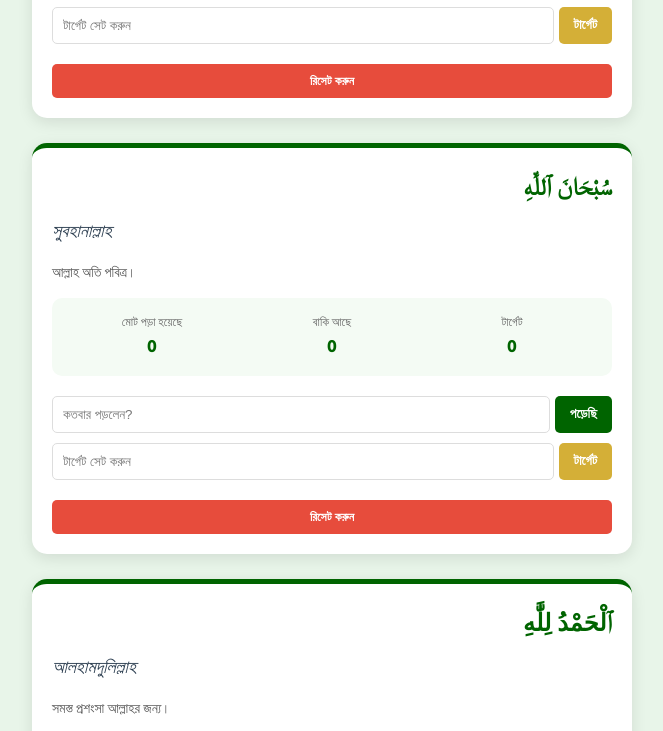
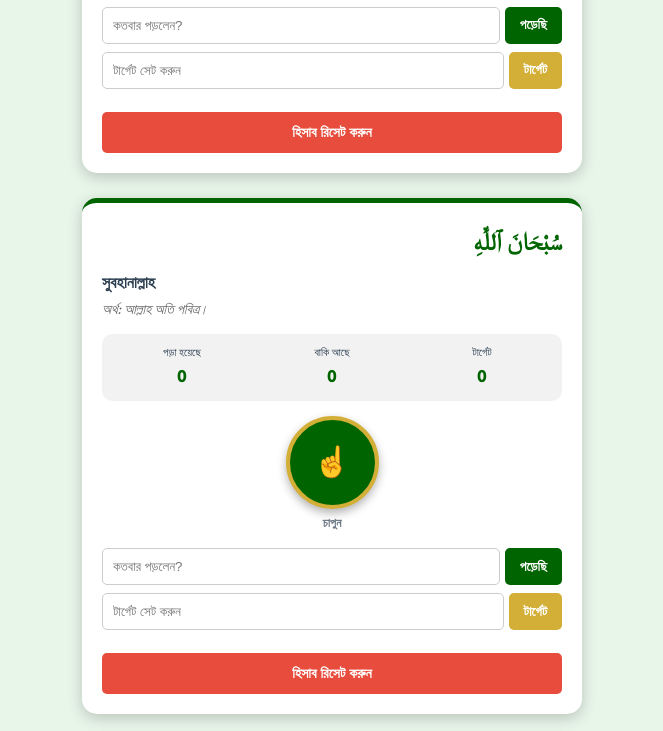
Before and after one commit to riadulislambishal/Digital-Tasbeeh-Counter, a plain HTML site: page index.html in a window 1280 px wide. Shown: the part 518-1249 px from the top of the page, without its empty margins (308-971 px from the left). Drawn offline with Linux system fonts and the light colour scheme.

Commit message:
Update index.html
Tasbeen vibration button added

```diff
--- a/index.html
+++ b/index.html
@@ -3,283 +3,239 @@
 <head>
     <meta charset="UTF-8">
     <meta name="viewport" content="width=device-width, initial-scale=1.0">
-    <title>ডিজিটাল তাসবিহ - কালিমা ও জিকির</title>
+    <title>ডিজিটাল তাসবিহ - রিয়াদুল ইসলাম</title>
     <link href="https://fonts.googleapis.com/css2?family=Hind+Siliguri:wght@300;500;700&display=swap" rel="stylesheet">
     <style>
         :root {
             --primary-color: #006400;
-            --secondary-color: #f4fbf4;
+            --bg-color: #e8f5e9;
+            --card-bg: #ffffff;
+            --text-color: #2c3e50;
             --accent-color: #d4af37;
-            --text-dark: #2c3e50;
+        }
+
+        .dark-mode {
+            --primary-color: #2ecc71;
+            --bg-color: #1a1a1a;
+            --card-bg: #2c2c2c;
+            --text-color: #ecf0f1;
         }
 
         body {
             font-family: 'Hind Siliguri', sans-serif;
-            background-color: #e8f5e9;
-            margin: 0;
-            padding: 20px;
-            display: flex;
-            flex-direction: column;
-            align-items: center;
+            background-color: var(--bg-color);
+            color: var(--text-color);
+            margin: 0; padding: 20px;
+            transition: 0.3s;
+            display: flex; flex-direction: column; align-items: center;
         }
 
-        .header {
-            text-align: center;
-            color: var(--primary-color);
-            margin-bottom: 30px;
+        .header { text-align: center; margin-bottom: 20px; }
+        .header h1 { margin-bottom: 5px; font-size: 24px; }
+        .dev-name { font-size: 13px; margin: 0; opacity: 0.8; }
+
+        .top-controls { display: flex; gap: 10px; margin-bottom: 20px; }
+
+        .container { width: 100%; max-width: 500px; }
+
+        .card {
+            background: var(--card-bg);
+            border-radius: 15px; padding: 20px;
+            margin-bottom: 25px; box-shadow: 0 4px 15px rgba(0,0,0,0.2);
+            border-top: 5px solid var(--primary-color);
+            position: relative;
         }
 
-        .container {
-            width: 100%;
-            max-width: 600px;
-        }
-
-        .card {
-            background: white;
-            border-radius: 15px;
-            padding: 20px;
-            margin-bottom: 25px;
-            box-shadow: 0 4px 15px rgba(0,0,0,0.1);
-            border-top: 5px solid var(--primary-color);
-        }
-
-        .arabic {
-            font-size: 24px;
-            text-align: right;
-            color: var(--primary-color);
-            margin-bottom: 10px;
-            font-weight: bold;
-        }
-
-        .bangla {
-            font-size: 18px;
-            color: var(--text-dark);
-            margin-bottom: 15px;
-            font-style: italic;
-        }
+        .arabic { font-size: 24px; text-align: right; color: var(--primary-color); font-weight: bold; margin-bottom: 8px; }
+        .pronunciation { font-size: 16px; font-weight: bold; color: var(--text-color); margin-bottom: 4px; }
+        .meaning { font-size: 14px; color: #666; font-style: italic; margin-bottom: 15px; line-height: 1.4; }
 
         .stats-grid {
-            display: grid;
-            grid-template-columns: 1fr 1fr 1fr;
-            gap: 10px;
-            background: var(--secondary-color);
-            padding: 15px;
-            border-radius: 10px;
-            margin-bottom: 20px;
+            display: grid; grid-template-columns: 1fr 1fr 1fr;
+            gap: 10px; background: rgba(0,0,0,0.05);
+            padding: 10px; border-radius: 10px; margin: 15px 0;
             text-align: center;
         }
 
-        .stat-box span {
-            display: block;
-            font-size: 12px;
-            color: #666;
+        .stat-box span { display: block; font-size: 11px; }
+        .stat-box strong { font-size: 18px; color: var(--primary-color); }
+
+        .tap-area { display: flex; flex-direction: column; align-items: center; margin-bottom: 15px; }
+
+        .main-tap-btn {
+            width: 85px; height: 85px;
+            background: var(--primary-color);
+            color: white; border: 4px solid var(--accent-color);
+            border-radius: 50%; font-size: 30px;
+            display: flex; align-items: center; justify-content: center;
+            cursor: pointer; box-shadow: 0 4px 10px rgba(0,0,0,0.3);
+            transition: transform 0.1s;
+        }
+        .main-tap-btn:active { transform: scale(0.9); }
+
+        .tap-text { font-size: 12px; color: var(--text-color); margin-top: 5px; font-weight: bold; opacity: 0.7; }
+
+        .input-group { display: flex; gap: 5px; margin-bottom: 8px; }
+        input { flex: 1; padding: 10px; border-radius: 5px; border: 1px solid #ccc; background: var(--card-bg); color: var(--text-color); }
+
+        button { border: none; border-radius: 5px; cursor: pointer; font-weight: bold; transition: 0.3s; }
+        .btn-action { background: var(--primary-color); color: white; padding: 10px 15px; }
+        .btn-gold { background: var(--accent-color); color: white; padding: 10px 15px; }
+        .btn-share { background: #3498db; color: white; padding: 8px 15px; font-size: 13px; }
+        .btn-mode { background: #34495e; color: white; padding: 8px 15px; font-size: 13px; }
+
+        .btn-reset-large {
+            width: 100%; padding: 12px;
+            background-color: #e74c3c; color: white;
+            margin-top: 15px; font-size: 14px;
         }
 
-        .stat-box strong {
-            font-size: 18px;
-            color: var(--primary-color);
-        }
-
-        .controls {
-            display: flex;
-            flex-direction: column;
-            gap: 10px;
-        }
-
-        .input-group {
-            display: flex;
-            gap: 5px;
-        }
-
-        input {
-            flex: 1;
-            padding: 10px;
-            border: 1px solid #ddd;
-            border-radius: 5px;
-            outline: none;
-        }
-
-        button {
-            padding: 10px 15px;
-            border: none;
-            border-radius: 5px;
-            cursor: pointer;
-            font-weight: bold;
-            transition: 0.3s;
-        }
-
-        .btn-add { background-color: var(--primary-color); color: white; }
-        .btn-target { background-color: var(--accent-color); color: white; }
-        .btn-reset { background-color: #e74c3c; color: white; font-size: 12px; margin-top: 10px; }
-
-        button:hover { opacity: 0.8; }
-
-        .celebration {
-            color: #27ae60;
-            font-weight: bold;
-            display: none;
-            text-align: center;
-            margin-top: 10px;
-        }
+        .celebration { color: #27ae60; font-weight: bold; display: none; text-align: center; margin: 10px 0; }
     </style>
 </head>
 <body>
 
+    <div class="top-controls">
+        <button class="btn-mode" onclick="toggleDarkMode()">🌓 ডার্ক মোড</button>
+        <button class="btn-share" onclick="shareApp()">🔗 শেয়ার করুন</button>
+    </div>
+
     <div class="header">
         <h1>ডিজিটাল তাসবিহ কাউন্টার</h1>
-
-    <p style="font-size: 13px; margin: 0; color: #555; opacity: 0.8;">
-        Developed By: <span style="color: var(--primary-color); font-weight: bold;">রিয়াদুল ইসলাম</span>
-
-</div>
-  <p>আপনার প্রতিদিনের জিকির ও আমল সংরক্ষণ করুন</p>
+        <p class="dev-name">Developed By: <span style="color: var(--primary-color); font-weight: bold;">রিয়াদুল ইসলাম</span></p>
     </div>
 
-    <div class="container" id="app">
-        </div>
+    <div id="app" class="container"></div>
 
     <script>
-        // তাসবিহ ডাটাবেজ
         const tasbeehs = [
             {
                 id: 'kalima',
-                arabic: 'لَا إِلٰهَ إِلَّا اللهُ مُحَمَّدٌ رَسُولُ اللهِ',
-                bangla: 'লা-ইলাহা ইল্লাল্লাহু মুহাম্মাদুর রাসুলুল্লাহ',
-                translation: 'আল্লাহ ছাড়া কোনো উপাস্য নেই, মুহাম্মদ (সা.) আল্লাহর রাসুল।'
+                ar: 'لَا إِلٰهَ إِلَّا اللهُ مُحَمَّدٌ رَسُولُ اللهِ',
+                bn: 'লা-ইলাহা ইল্লাল্লাহু মুহাম্মাদুর রাসুলুল্লাহ',
+                mean: 'আল্লাহ ছাড়া কোনো উপাস্য নেই, মুহাম্মদ (সা.) আল্লাহর প্রেরিত রাসুল।'
             },
             {
-                id: 'subhanallah',
-                arabic: 'سُبْحَانَ ٱللَّٰهِ',
-                bangla: 'সুবহানাল্লাহ',
-                translation: 'আল্লাহ অতি পবিত্র।'
+                id: 'subhan',
+                ar: 'سُبْحَانَ ٱللَّٰهِ',
+                bn: 'সুবহানাল্লাহ',
+                mean: 'আল্লাহ অতি পবিত্র।'
             },
             {
-                id: 'alhamdulillah',
-                arabic: 'ٱلْحَمْدُ لِلَّٰهِ',
-                bangla: 'আলহামদুলিল্লাহ',
-                translation: 'সমস্ত প্রশংসা আল্লাহর জন্য।'
+                id: 'alhamd',
+                ar: 'ٱلْحَمْدُ لِلَّٰهِ',
+                bn: 'আলহামদুলিল্লাহ',
+                mean: 'সমস্ত প্রশংসা আল্লাহর জন্য।'
             },
             {
                 id: 'allahuakbar',
-                arabic: 'ٱللَّٰهُ أَكْبَرُ',
-                bangla: 'আল্লাহু আকবার',
-                translation: 'আল্লাহ সবচেয়ে মহান।'
+                ar: 'ٱللَّٰهُ أَكْبَرُ',
+                bn: 'আল্লাহু আকবার',
+                mean: 'আল্লাহ সবচেয়ে মহান।'
             },
             {
                 id: 'istigfar',
-                arabic: 'أَسْتَغْفِرُ ٱللَّٰهَ',
-                bangla: 'আস্তাগফিরুল্লাহ',
-                translation: 'আমি আল্লাহর কাছে ক্ষমা চাই।'
+                ar: 'أَسْتَغْفِرُ ٱللَّٰهَ',
+                bn: 'আস্তাগফিরুল্লাহ',
+                mean: 'আমি আল্লাহর কাছে ক্ষমা চাই।'
             }
         ];
 
-        // অ্যাপ লোড করা
         function initApp() {
             const container = document.getElementById('app');
+            tasbeehs.forEach(item => {
+                const total = localStorage.getItem(`${item.id}_total`) || 0;
+                const target = localStorage.getItem(`${item.id}_target`) || 0;
+                const rem = Math.max(0, target - total);
 
-            tasbeehs.forEach(item => {
-                // লোকাল স্টোরেজ থেকে ডাটা আনা
-                const savedTotal = localStorage.getItem(`${item.id}_total`) || 0;
-                const savedTarget = localStorage.getItem(`${item.id}_target`) || 0;
-                const remaining = Math.max(0, savedTarget - savedTotal);
+                container.innerHTML += `
+                    <div class="card">
+                        <div class="arabic">${item.ar}</div>
+                        <div class="pronunciation">${item.bn}</div>
+                        <div class="meaning">অর্থ: ${item.mean}</div>
 
-                const card = document.createElement('div');
-                card.className = 'card';
-                card.innerHTML = `
-                    <div class="arabic">${item.arabic}</div>
-                    <div class="bangla">${item.bangla}</div>
-                    <p style="font-size: 14px; color: #555;">${item.translation}</p>
+                        <div class="stats-grid">
+                            <div class="stat-box"><span>পড়া হয়েছে</span><strong id="total-${item.id}">${total}</strong></div>
+                            <div class="stat-box"><span>বাকি আছে</span><strong id="rem-${item.id}">${rem}</strong></div>
+                            <div class="stat-box"><span>টার্গেট</span><strong id="tar-${item.id}">${target}</strong></div>
+                        </div>
 
-                    <div class="stats-grid">
-                        <div class="stat-box">
-                            <span>মোট পড়া হয়েছে</span>
-                            <strong id="total-${item.id}">${savedTotal}</strong>
+                        <div class="tap-area">
+                            <div class="main-tap-btn" onclick="tapOne('${item.id}')">☝️</div>
+                            <div class="tap-text">চাপুন</div>
                         </div>
-                        <div class="stat-box">
-                            <span>বাকি আছে</span>
-                            <strong id="rem-${item.id}">${remaining}</strong>
-                        </div>
-                        <div class="stat-box">
-                            <span>টার্গেট</span>
-                            <strong id="tar-${item.id}">${savedTarget}</strong>
-                        </div>
-                    </div>
 
-                    <div class="controls">
+                        <div id="msg-${item.id}" class="celebration">মাশাআল্লাহ! টার্গেট পূর্ণ হয়েছে।</div>
+
                         <div class="input-group">
-                            <input type="number" id="input-add-${item.id}" placeholder="কতবার পড়লেন?">
-                            <button class="btn-add" onclick="addCount('${item.id}')">পড়েছি</button>
+                            <input type="number" id="in-add-${item.id}" placeholder="কতবার পড়লেন?">
+                            <button class="btn-action" onclick="addBulk('${item.id}')">পড়েছি</button>
                         </div>
                         <div class="input-group">
-                            <input type="number" id="input-target-${item.id}" placeholder="টার্গেট সেট করুন">
-                            <button class="btn-target" onclick="setTarget('${item.id}')">টার্গেট</button>
+                            <input type="number" id="in-tar-${item.id}" placeholder="টার্গেট সেট করুন">
+                            <button class="btn-gold" onclick="setTarget('${item.id}')">টার্গেট</button>
                         </div>
-                        <div id="msg-${item.id}" class="celebration">মাশাআল্লাহ! টার্গেট পূর্ণ হয়েছে।</div>
-                        <button class="btn-reset" onclick="resetCount('${item.id}')">রিসেট করুন</button>
+                        <button class="btn-reset-large" onclick="reset('${item.id}')">হিসাব রিসেট করুন</button>
                     </div>
                 `;
-                container.appendChild(card);
-                checkTarget(item.id);
+            });
+            checkAllTargets();
+        }
+
+        window.tapOne = function(id) {
+            if (navigator.vibrate) navigator.vibrate(50);
+            let total = parseInt(localStorage.getItem(`${id}_total`) || 0);
+            total++;
+            updateUI(id, total);
+        }
+
+        window.addBulk = function(id) {
+            const input = document.getElementById(`in-add-${id}`);
+            const val = parseInt(input.value);
+            if (!val || val <= 0) return;
+            let total = parseInt(localStorage.getItem(`${id}_total`) || 0);
+            total += val;
+            updateUI(id, total);
+            input.value = '';
+        }
+
+        window.setTarget = function(id) {
+            const val = parseInt(document.getElementById(`in-tar-${id}`).value);
+            localStorage.setItem(`${id}_target`, val || 0);
+            location.reload();
+        }
+
+        function updateUI(id, total) {
+            localStorage.setItem(`${id}_total`, total);
+            document.getElementById(`total-${id}`).innerText = total;
+            const target = parseInt(localStorage.getItem(`${id}_target`) || 0);
+            document.getElementById(`rem-${id}`).innerText = Math.max(0, target - total);
+            if (target > 0 && total >= target) document.getElementById(`msg-${id}`).style.display = 'block';
+        }
+
+        function checkAllTargets() {
+            tasbeehs.forEach(item => {
+                const total = parseInt(localStorage.getItem(`${item.id}_total`) || 0);
+                const target = parseInt(localStorage.getItem(`${item.id}_target`) || 0);
+                if (target > 0 && total >= target) document.getElementById(`msg-${item.id}`).style.display = 'block';
             });
         }
 
-        // সংখ্যা যোগ করা
-        window.addCount = function(id) {
-            const input = document.getElementById(`input-add-${id}`);
-            const val = parseInt(input.value);
-            if (isNaN(val) || val <= 0) return;
-
-            let total = parseInt(localStorage.getItem(`${id}_total`) || 0);
-            total += val;
-
-            localStorage.setItem(`${id}_total`, total);
-            document.getElementById(`total-${id}`).innerText = total;
-
-            updateRemaining(id);
-            input.value = '';
+        window.toggleDarkMode = function() {
+            document.body.classList.toggle('dark-mode');
         }
 
-        // টার্গেট সেট করা
-        window.setTarget = function(id) {
-            const input = document.getElementById(`input-target-${id}`);
-            const val = parseInt(input.value);
-            if (isNaN(val) || val < 0) return;
-
-            localStorage.setItem(`${id}_target`, val);
-            document.getElementById(`tar-${id}`).innerText = val;
-
-            updateRemaining(id);
-            input.value = '';
-        }
-
-        // বাকি সংখ্যা আপডেট করা
-        function updateRemaining(id) {
-            const total = parseInt(localStorage.getItem(`${id}_total`) || 0);
-            const target = parseInt(localStorage.getItem(`${id}_target`) || 0);
-            const remaining = Math.max(0, target - total);
-
-            document.getElementById(`rem-${id}`).innerText = remaining;
-            checkTarget(id);
-        }
-
-        // টার্গেট পূরণ হয়েছে কিনা চেক করা
-        function checkTarget(id) {
-            const total = parseInt(localStorage.getItem(`${id}_total`) || 0);
-            const target = parseInt(localStorage.getItem(`${id}_target`) || 0);
-            const msg = document.getElementById(`msg-${id}`);
-
-            if (target > 0 && total >= target) {
-                msg.style.display = 'block';
+        window.shareApp = function() {
+            if (navigator.share) {
+                navigator.share({ title: 'ডিজিটাল তাসবিহ', text: 'রিয়াদুল ইসলামের তৈরি ডিজিটাল তাসবিহ অ্যাপ।', url: window.location.href });
             } else {
-                msg.style.display = 'none';
+                alert("লিঙ্কটি কপি করে শেয়ার করুন।");
             }
         }
 
-        // রিসেট ফাংশন
-        window.resetCount = function(id) {
-            if(confirm('আপনি কি এই তাসবিহ এর হিসাব রিসেট করতে চান?')) {
+        window.reset = function(id) {
+            if(confirm('আপনি কি এই তাসবিহ এর মোট হিসাব রিসেট করতে চান?')) {
                 localStorage.setItem(`${id}_total`, 0);
-                localStorage.setItem(`${id}_target`, 0);
                 location.reload();
             }
         }
```
